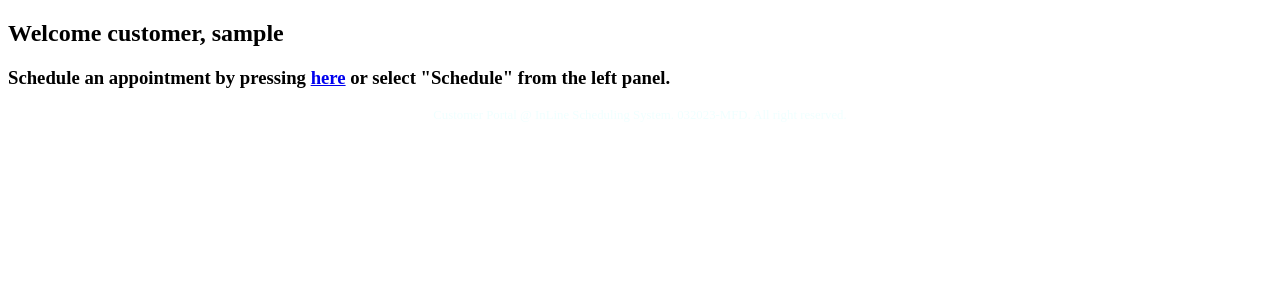
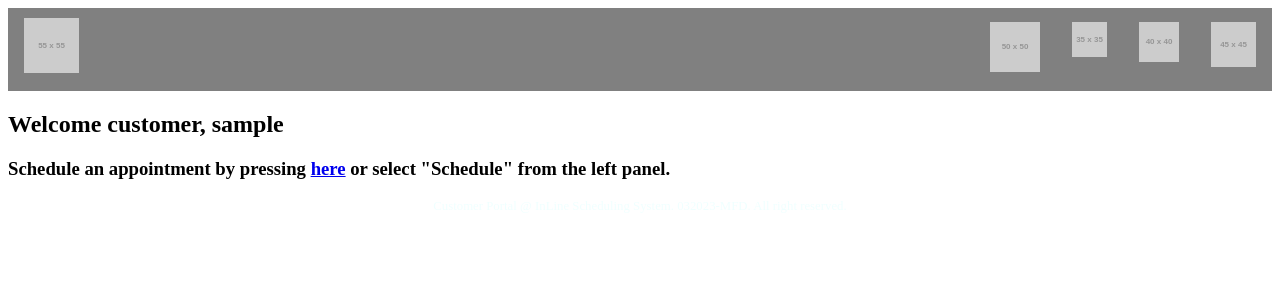
Before and after one commit to tenent007963/WDT, a PHP site: page /customer.php in a window 1280 px wide. Shown: the top 300 px of the page. Run offline with PHP 8.4, Linux system fonts and the light colour scheme; the visitor is signed in with stand-in values (Sample User, id 1); grey boxes labelled with a size stand in for pictures from a placeholder-image service; some libraries are stand-ins or nearby versions.

Commit message:
navbar refining, require media update

```diff
--- /dev/null
+++ b/css/navbar.css
@@ -0,0 +1,52 @@
+/* Add a black background color to the top navigation */
+.navbar {
+    background-color: gray;
+    overflow: hidden;
+  }
+
+  .navbar .logo{
+    padding: 10px 16px;
+    float: left;
+  }
+
+  /* Style the links inside the navigation bar */
+  .navbar a {
+    float: right;
+    color: #f2f2f2;
+    text-align: center;
+    padding: 14px 16px;
+    text-decoration: none;
+    font-size: 17px;
+  }
+
+  /* Change the color of links on hover */
+  .navbar a:hover {
+    background-color: beige;
+    color: black;
+  }
+
+  /* Add a color to the active/current link */
+  .navbar a.active {
+    background-color: #04AA6D;
+    color: white;
+  }
+
+  .navbar a .quick:before {
+    content:url(http://placehold.it/50x50);
+  }
+
+  .navbar a .support:before {
+    content:url(http://placehold.it/35x35);
+  }
+
+  .navbar a .account:before {
+    content:url(http://placehold.it/40x40);
+  }
+
+  .navbar a .logout:before {
+    content:url(http://placehold.it/45x45);
+  }
+
+  .navbar .logo:before {
+    content:url(http://placehold.it/55x55);
+  }
--- /dev/null
+++ b/js/navbar.js
@@ -0,0 +1,10 @@
+//jquery load method:
+$(function() {
+    $("#links > a").click(function(e) {
+        e.preventDefault(); //so the browser doesn't follow the link
+
+        $("#content").load(this.href, function() {
+            //execute here after load completed
+        });
+    });
+});
--- a/navbar.php
+++ b/navbar.php
@@ -1,20 +1,20 @@
 <?php
-#navbar for users to perform user account related actions, eg logout & modify details
-#logo included at left side
 $user = $_SESSION['user_name'];
+$welcome = null;
 echo "<script src='/js/navbar.js'></script>
       <link rel='stylesheet' href='/css/navbar.css' media='all'>";
-if ($file = "customer") { ?>
-
-<?php } elseif ($file = "technician") { ?>
-
-<?php } else { ?>
-
-<?php }; ?>
+if ($file = "customer") {
+      $welcome = "Welcome user, " . $user;
+} elseif ($file = "technician") {
+      $welcome = "Welcome tech, " . $user;
+} else {
+      header("Location: login.php");
+      die();
+}; ?>
 <header class="navbar">
       <div class="logo"></div>
-      <div class="quick btn"></div>
-      <div class="support btn"></div>
-      <div class="account btn"></div>
-      <a href="/views/index.php?logout"><div class="logout btn"></div></a>
+      <a href="/login.php?logout"><div class="logout"></div></a>
+      <a onclick="accountbtn()"><div class="account"></div></a>
+      <a onclick="supportbtn()"><div class="support"></div></a>
+      <a onclick="quickbtn()"><div class="quick"></div></a>
 </header>
```
